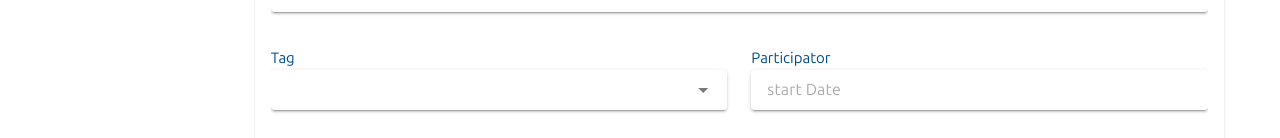
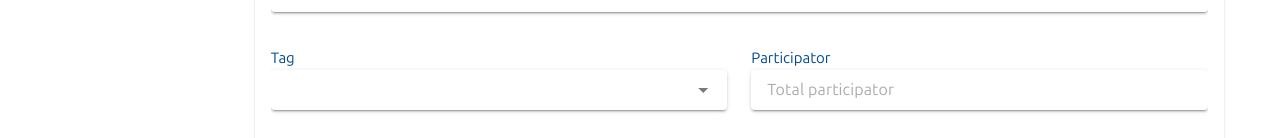
Before and after one commit to vitouaj/ems, a Vue app in the folder src/frontend/ems-vue/: page /admin/create-event in a window 1280 px wide. Shown: the part 662-800 px from the top of the page. Built offline with nearby package versions, Linux system fonts and the light colour scheme.

Commit message:
Update CreateEvent.vue

```diff
--- a/src/frontend/ems-vue/src/views/AdminSite/CreateEvent.vue
+++ b/src/frontend/ems-vue/src/views/AdminSite/CreateEvent.vue
@@ -36,7 +36,7 @@
             </v-col>
             <v-col cols="6">
               <label for="Participator" class="labelText">Participator</label><br />
-              <v-text-field v-model="newEvent.participators" variant="solo" density="compact" placeholder="start Date"></v-text-field>
+              <v-text-field v-model="newEvent.participators" variant="solo" density="compact" placeholder="Total participator"></v-text-field>
             </v-col>
             <v-col cols="12">
               <label for="Image" class="labelText">Image</label><br />
@@ -70,6 +70,7 @@
           author: null,
           tag: null,
           participators: null,
+          t_participators: null,
           time: null,
           start_date: null,
           end_date: null,
```
